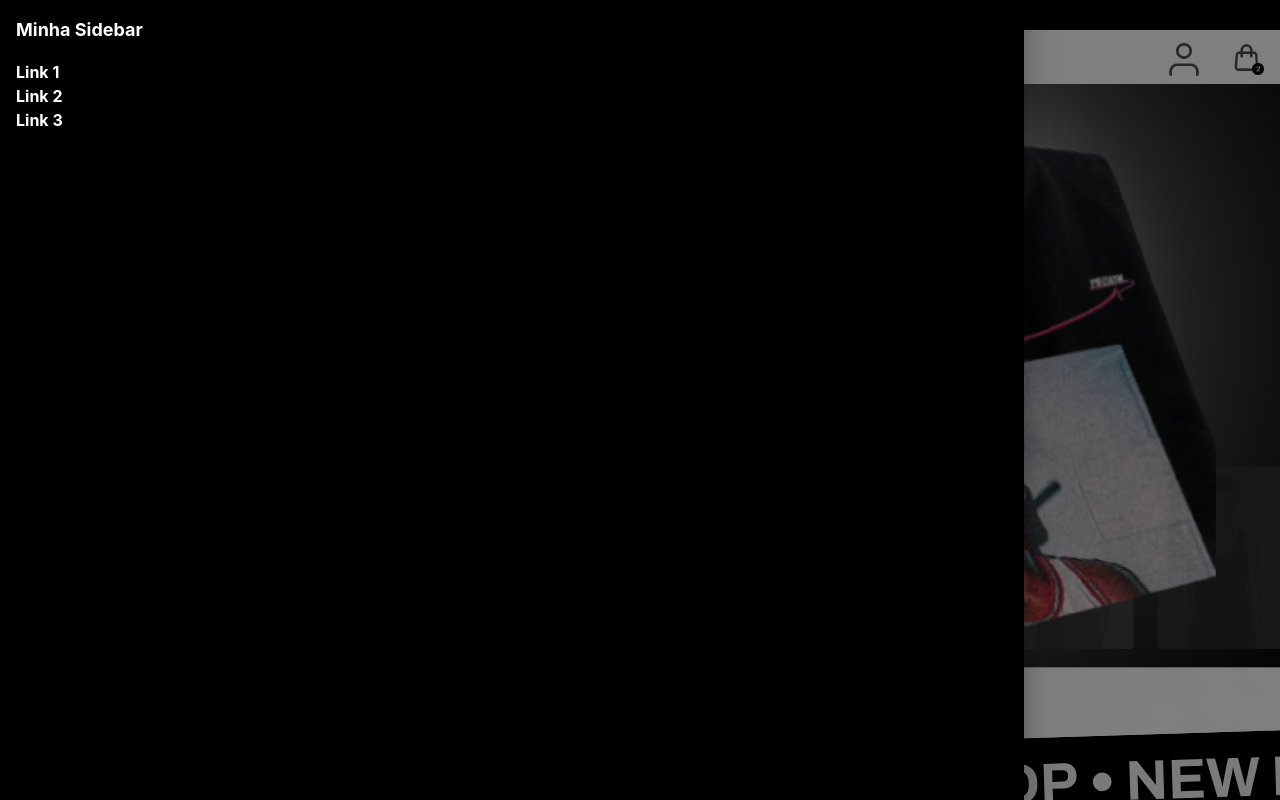
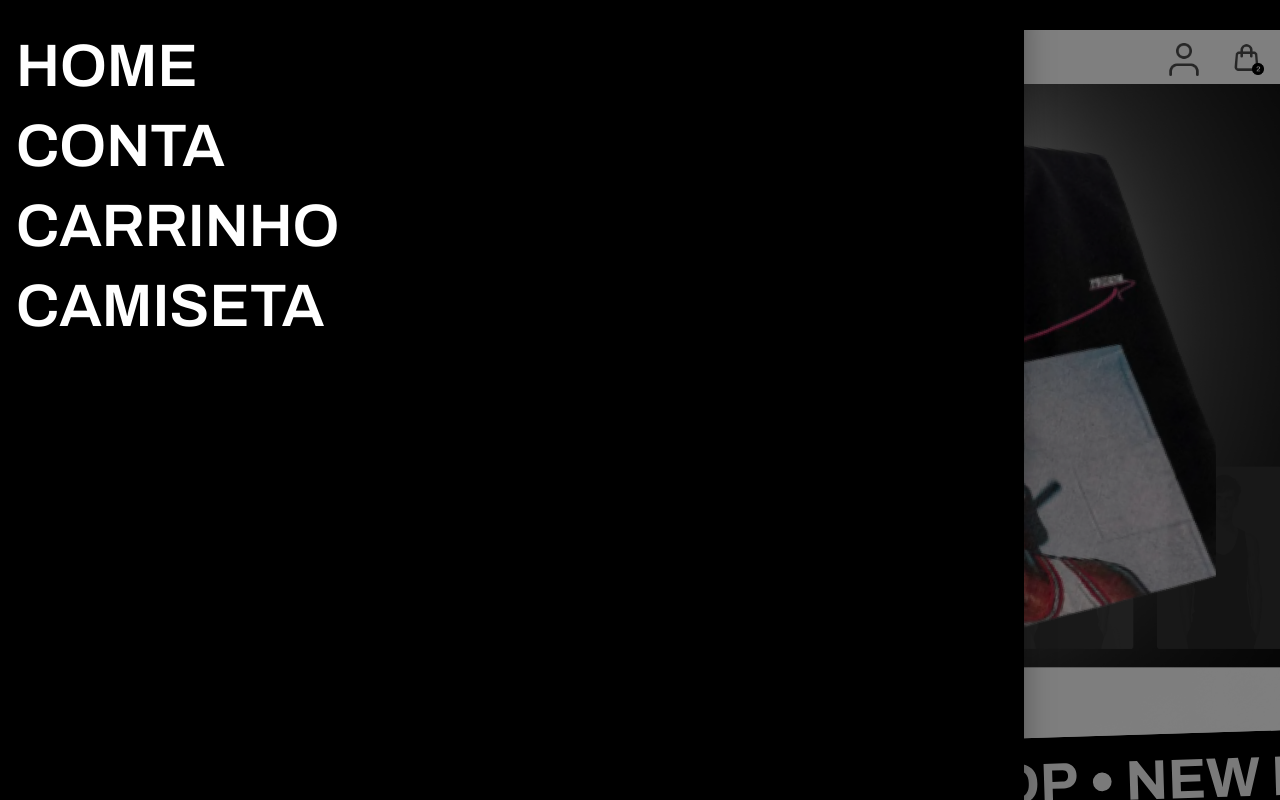
Before and after one commit to rafaellbecom/benditalab, a React (Create React App) app: page / in a window 1280 px wide. Both pictures are taken after a click on the icon 12 px from the left and 59 px from the top of the page. Shown: the top 800 px of the page. Built offline with nearby package versions, Linux system fonts and the light colour scheme.

Commit message:
:lipstick: Edit: Ajuste de lista do sidebar, /components/SideBar

```diff
--- a/src/components/Header/SideBar.tsx
+++ b/src/components/Header/SideBar.tsx
@@ -8,26 +8,32 @@ export interface SideBarProps{
 export function SideBar(props:SideBarProps){
     return (
         <Drawer open={props.open} onClose={props.onClose}>
-            <div className="bg-black w-[80vw] h-[100vh] font-bold p-4 text-white">
-                <h1 className="text-lg font-bold mb-4">Minha Sidebar</h1>
-                <nav>
+            <div className="bg-black w-[80vw] h-[100vh] font-semibold font-sans bold p-4 text-white text-6xl">
+                <nav className="flex items-end">
+                    <div className="items">
                         <ul>
-                        <li>
+                            <li className='mt-5'>
                                 <a href="www.google.com" className="text-gray-600 hover:text-gray-800">
-                                Link 1
+                                    HOME
                                 </a>
                             </li>
-                        <li>
+                            <li className='mt-5'>
                                 <a href="www.google.com" className="text-gray-600 hover:text-gray-800">
-                                Link 2
+                                    CONTA
                                 </a>
                             </li>
-                        <li>
+                            <li className='mt-5'>
                                 <a href="www.google.com" className="text-gray-600 hover:text-gray-800">
-                                Link 3
+                                    CARRINHO
+                                </a>
+                            </li>
+                            <li className='mt-5'>
+                                <a href="www.google.com" className="text-gray-600 hover:text-gray-800">
+                                    CAMISETA
                                 </a>
                             </li>
                         </ul>
+                    </div>
                 </nav>
             </div>
         </Drawer>
```
Lines whose indentation alone changed are shown as unchanged.
